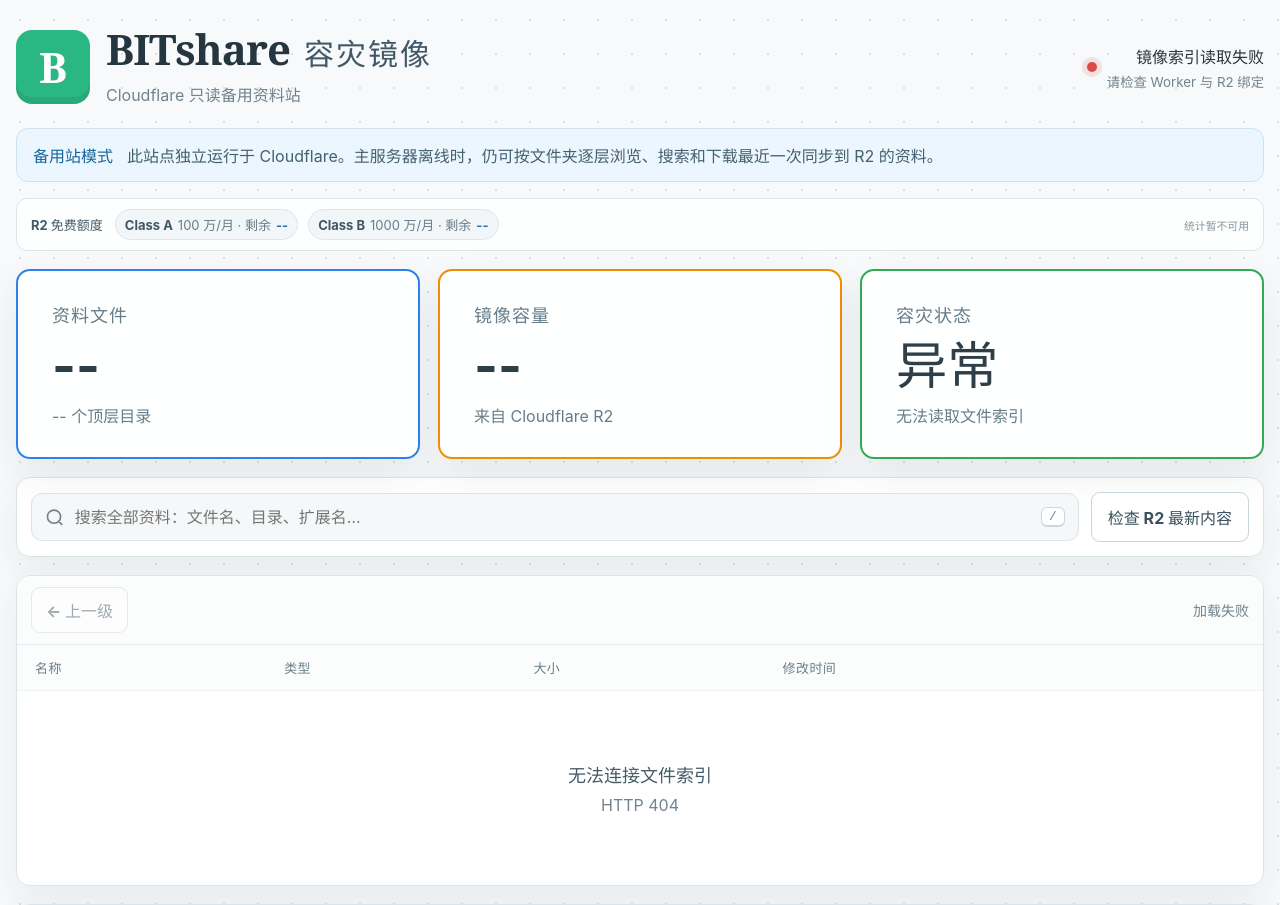
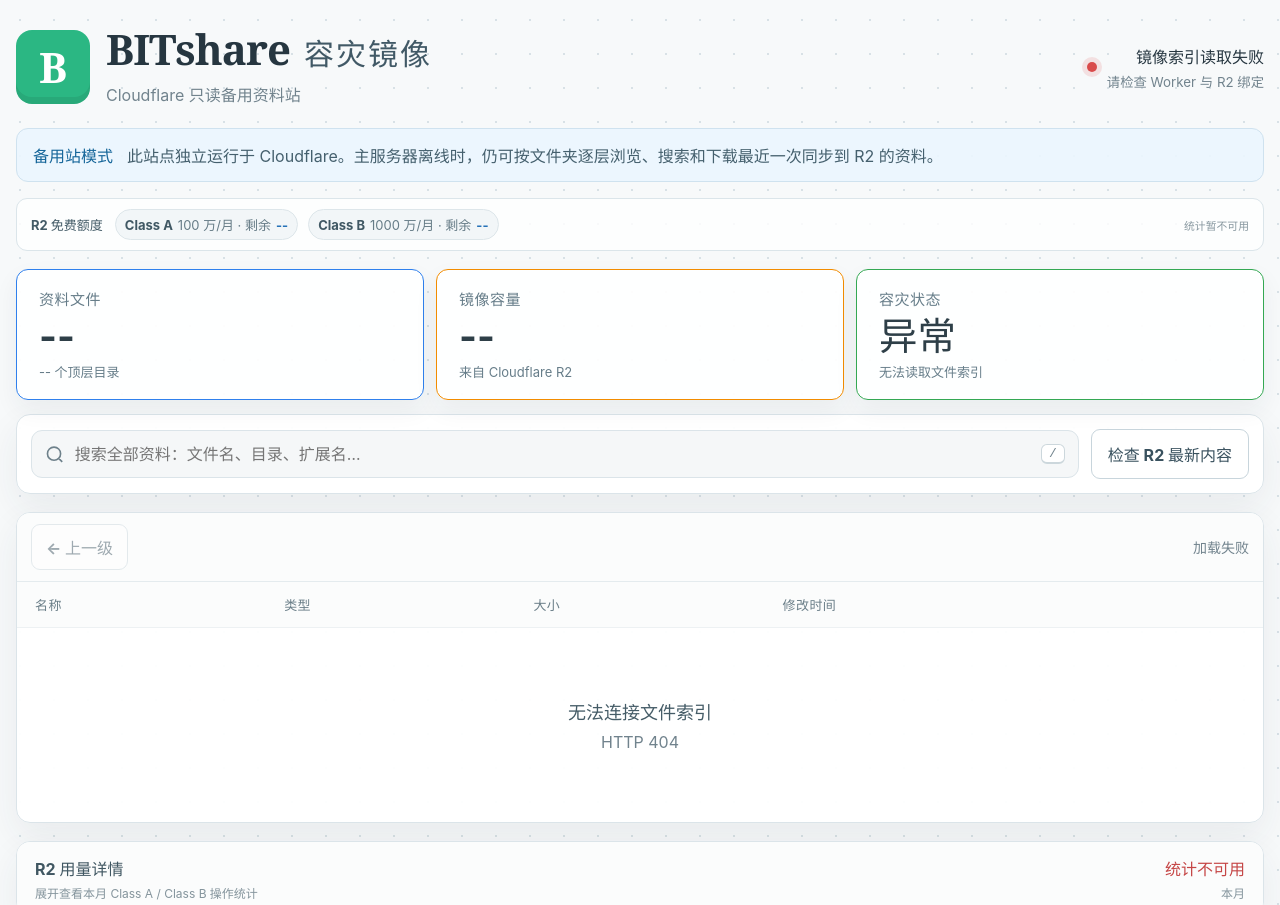
Before and after one commit to 1whoarei1/openshare-cf, a website: page public/index.html in a window 1280 px wide. Shown: the top 905 px of the page. Drawn offline with Linux system fonts and the light colour scheme; no server answers.

Commit message:
Compact disaster recovery status cards

```diff
--- a/public/assets/site.css
+++ b/public/assets/site.css
@@ -54,22 +54,22 @@
 }
 .notice strong { color: #16669a; white-space: nowrap; }
 
-.stats { display: grid; grid-template-columns: repeat(3, 1fr); gap: 18px; margin-bottom: 18px; }
+.stats { display: grid; grid-template-columns: repeat(3, 1fr); gap: 12px; margin-bottom: 14px; }
 .stat-card {
-  min-height: 176px;
+  min-height: 112px;
   background: rgba(255,255,255,.94);
-  border-radius: 14px;
-  padding: 30px 34px;
-  border: 2px solid;
-  box-shadow: 0 16px 38px rgba(36,54,64,.08);
+  border-radius: 12px;
+  padding: 18px 22px;
+  border: 1.5px solid;
+  box-shadow: 0 10px 24px rgba(36,54,64,.06);
 }
 .stat-card.blue { border-color: #2f80ed; }
 .stat-card.orange { border-color: #f28c00; }
 .stat-card.green { border-color: #34a853; }
 .stat-card span, .stat-card small { display: block; color: #667d89; }
-.stat-card span { font-size: 18px; font-weight: 700; letter-spacing: 1px; }
-.stat-card strong { display: block; margin: 13px 0 12px; font-size: clamp(34px, 4vw, 55px); line-height: 1; color: #2e3f48; }
-.stat-card small { font-size: 16px; }
+.stat-card span { font-size: 15px; font-weight: 700; letter-spacing: .5px; }
+.stat-card strong { display: block; margin: 8px 0 7px; font-size: clamp(28px, 3vw, 40px); line-height: 1; color: #2e3f48; }
+.stat-card small { font-size: 13px; }
 
 .panel { background: rgba(255,255,255,.96); border: 1px solid #dbe4e9; border-radius: 14px; box-shadow: 0 14px 36px rgba(36,54,64,.07); }
 
@@ -353,7 +353,7 @@
   .brand p { display: none; }
   .sync-state { font-size: 13px; }
   .stats { grid-template-columns: 1fr; }
-  .stat-card { min-height: 132px; padding: 22px 24px; }
+  .stat-card { min-height: 96px; padding: 16px 18px; }
   .quota-reminder { align-items: flex-start; }
   .quota-reminder > small { width: 100%; margin-left: 0; }
   .quota-summary { align-items: flex-start; }
```
